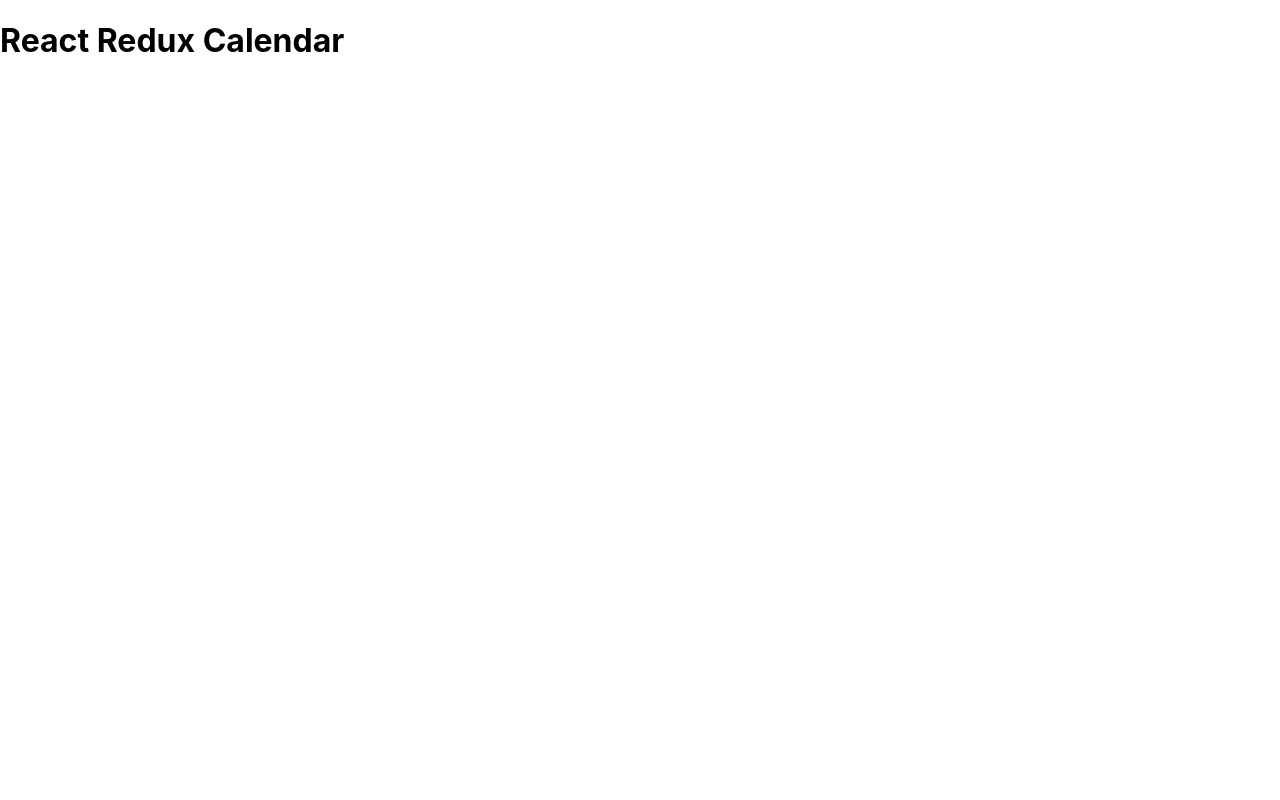
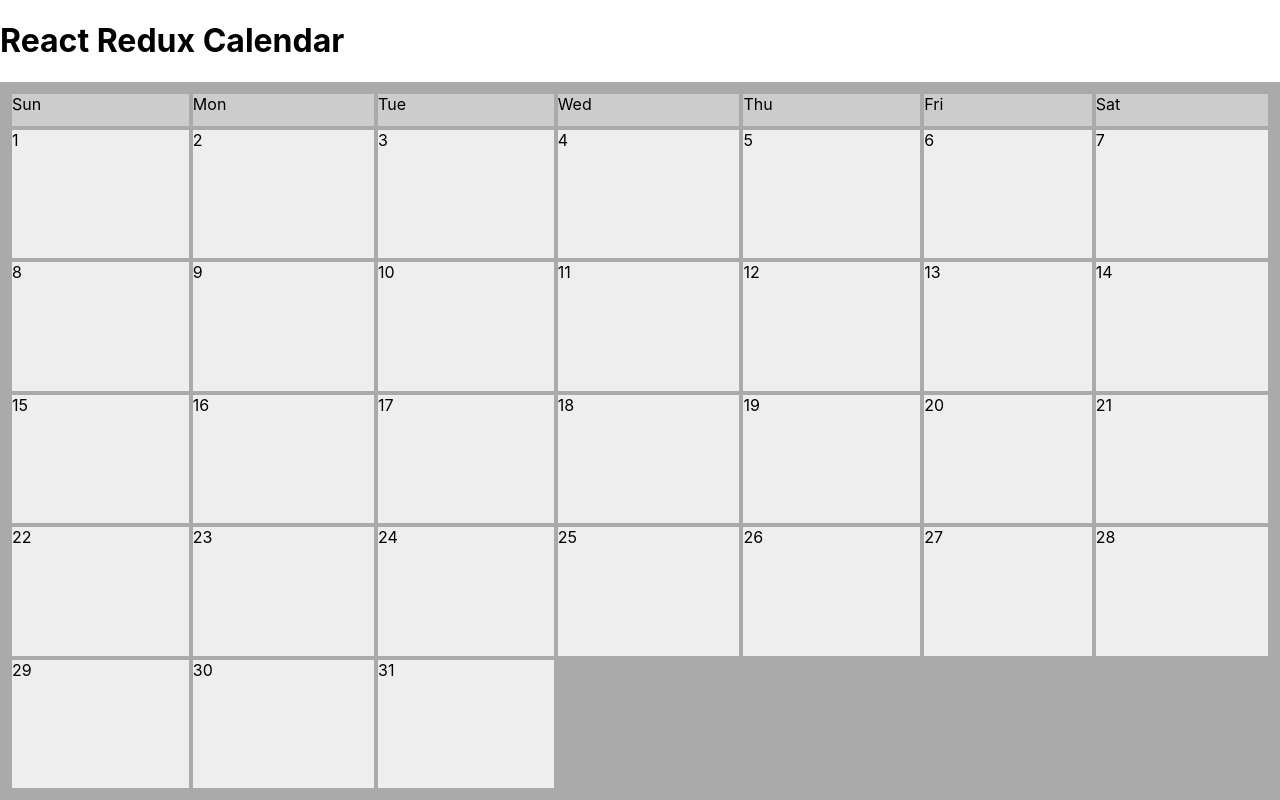
Before and after one commit to salomao-rodrigues/calendar-challenge, a React (Create React App) app: page / in a window 1280 px wide. Built offline with nearby package versions, Linux system fonts and the light colour scheme.

Commit message:
Add dummy month view

```diff
--- /dev/null
+++ b/src/App.css
@@ -0,0 +1,4 @@
+main {
+  flex-grow: 1;
+  display: flex;
+}
--- a/src/App.js
+++ b/src/App.js
@@ -1,15 +1,22 @@
-import React, { Component } from 'react';
+import React, { Component, Fragment } from 'react';
+
+import MonthView from './components/MonthView';
+
+import './App.css';
 
 class App extends Component {
   render() {
     return (
-      <div>
+      <Fragment>
         <header>
           <h1>
             React Redux Calendar
           </h1>
         </header>
-      </div>
+        <main>
+          <MonthView />
+        </main>
+      </Fragment>
     );
   }
 }
--- /dev/null
+++ b/src/components/MonthView/MonthView.css
@@ -0,0 +1,17 @@
+.month-container {
+  background-color: #aaa;
+  display: grid;
+  flex-grow: 1;
+  padding: 12px;
+  grid-template-columns: repeat(7, auto);
+  grid-template-rows: 32px repeat(5, auto);
+  grid-gap: 4px;
+}
+
+.month-item {
+  background-color: #eee;
+}
+
+.month-header {
+  background-color: #ccc;
+}
--- /dev/null
+++ b/src/components/MonthView/index.js
@@ -0,0 +1,24 @@
+import React from 'react';
+
+import './MonthView.css';
+
+const WEEK_DAYS = [
+  'Sun',
+  'Mon',
+  'Tue',
+  'Wed',
+  'Thu',
+  'Fri',
+  'Sat'
+];
+
+const MonthView = () => (
+  <div className="month-container">
+    { WEEK_DAYS.map((day) => (
+      <div key={ day } className="month-item month-header">{ day }</div>
+    ))}
+    { new Array(31).fill('').map((value, index) => <div key={ index } className="month-item">{ index + 1 }</div>)}
+  </div>
+);
+
+export default MonthView;
--- a/src/index.css
+++ b/src/index.css
@@ -1,4 +1,5 @@
 body {
+  box-sizing: border-box;
   margin: 0;
   padding: 0;
   font-family: -apple-system, BlinkMacSystemFont, "Segoe UI", "Roboto", "Oxygen",
@@ -8,7 +9,20 @@ body {
   -moz-osx-font-smoothing: grayscale;
 }
 
+*, *:before, *:after {
+  box-sizing: inherit;
+}
+
 code {
   font-family: source-code-pro, Menlo, Monaco, Consolas, "Courier New",
     monospace;
 }
+
+html, body, #root {
+  height: 100%; /* Not using 100vh because of bugs with mobile and keyboards*/
+}
+
+#root {
+  display: flex;
+  flex-direction: column;
+}
```
